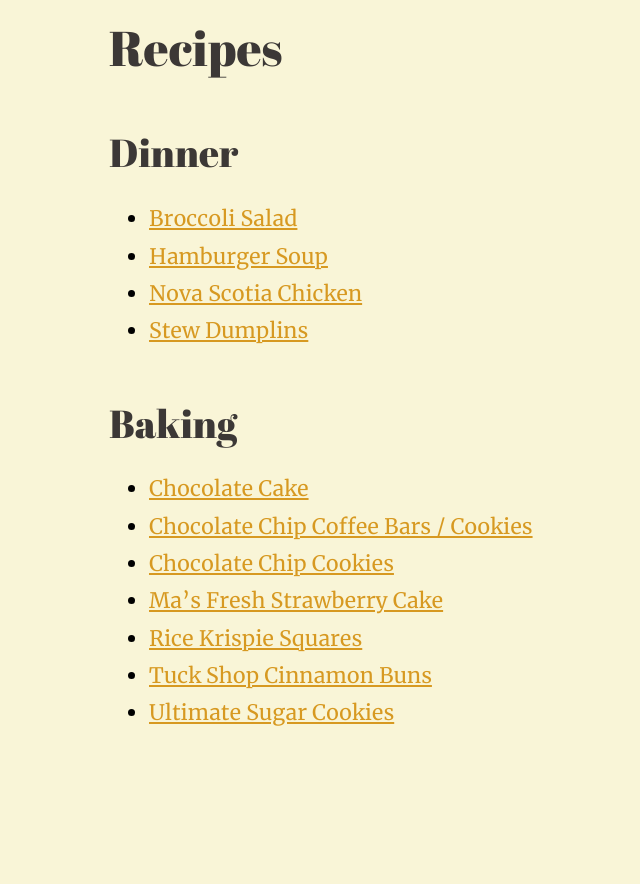
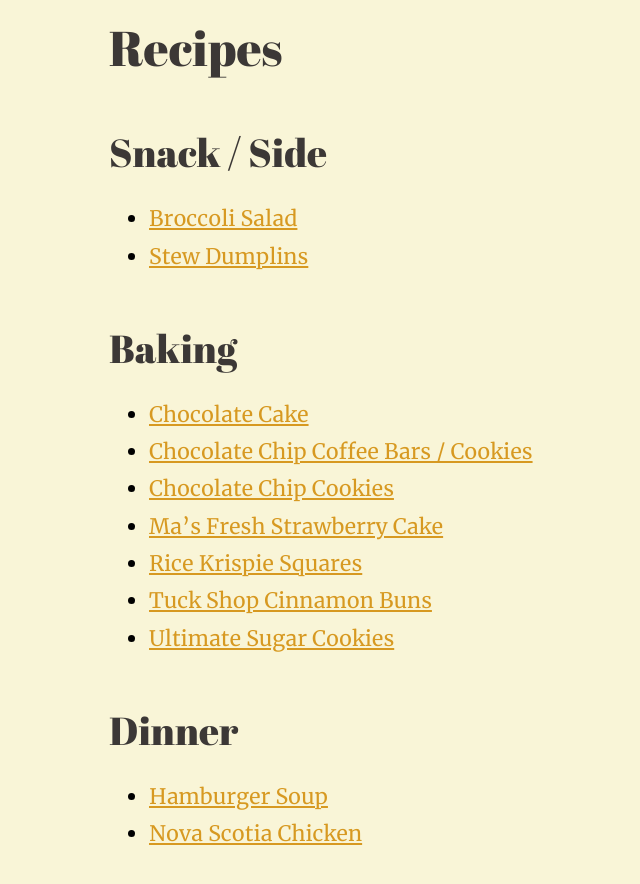
Before and after one commit to hamaluik/recipes, a Jekyll site: the page built from index.md, in a window 1280 px wide. Shown: the top 884 px of the page, without its empty margins (211-851 px from the left). Built offline with Jekyll 4.4.1, drawn with Linux system fonts in a browser that asks for light colours.

Commit message:
Update from Forestry.io Kenton Hamaluik updated _recipes/broccoli-salad.md Kenton Hamaluik updated _recipes/stew-dunpings.md

```diff
--- a/_recipes/broccoli-salad.md
+++ b/_recipes/broccoli-salad.md
@@ -1,6 +1,6 @@
 ---
 layout: recipe
-category: Dinner
+category: Snack / Side
 title: Broccoli Salad
 description: ''
 source:
--- a/_recipes/stew-dunpings.md
+++ b/_recipes/stew-dunpings.md
@@ -1,6 +1,6 @@
 ---
 layout: recipe
-category: Dinner
+category: Snack / Side
 title: Stew Dumplins
 description: Dumplings to sit on top of a stew
 source:
```
